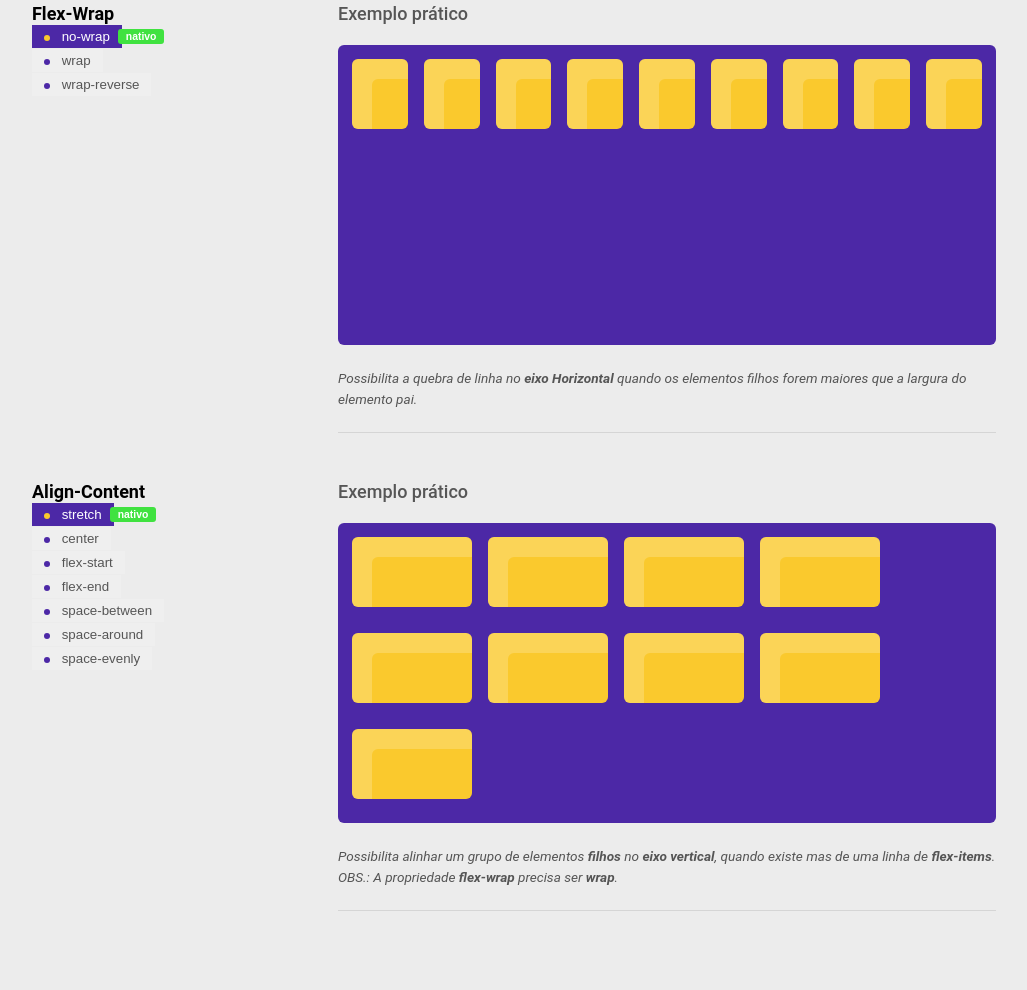
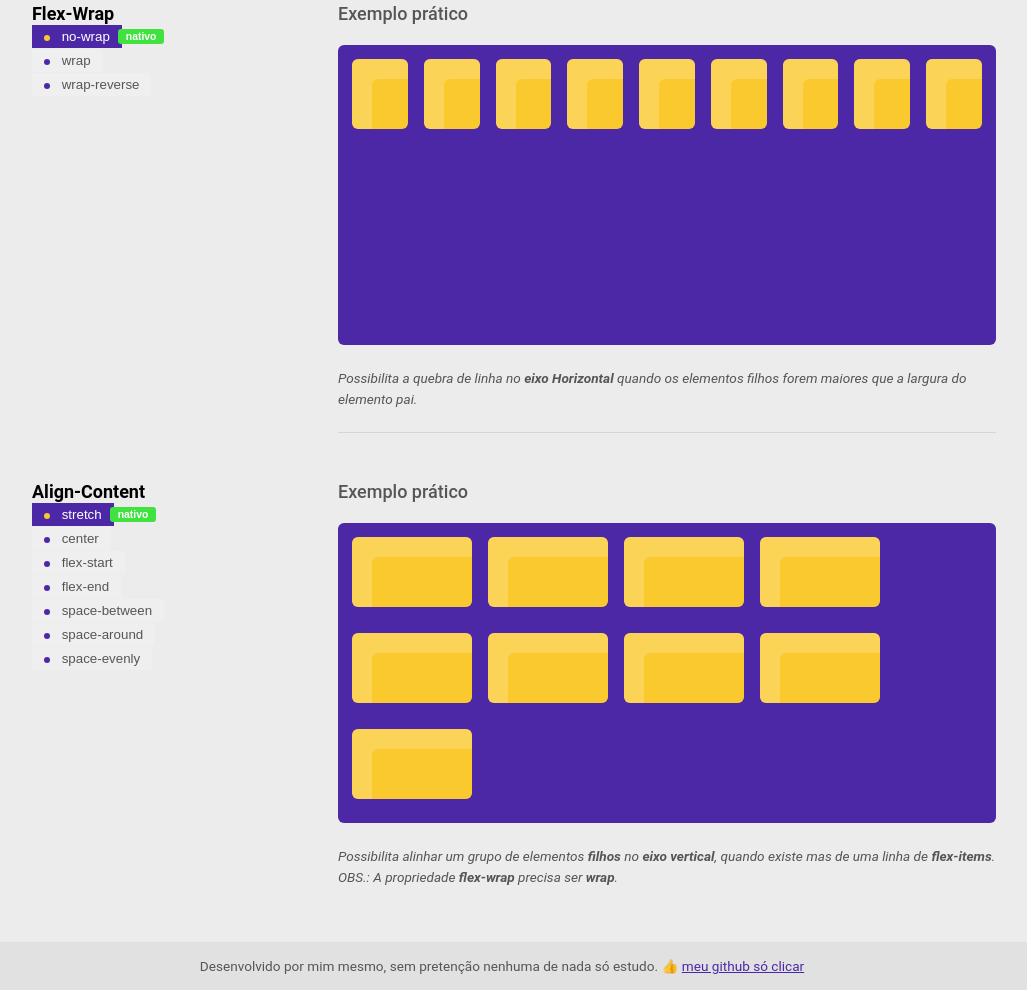
Before and after one commit to igorodriguesaraujo/Flexbox-Basico-na-Pratica, a plain HTML site: page index.html in a window 1280 px wide. Shown: the part 1473-2463 px from the top of the page, without its empty margins (138-1165 px from the left). Before the commit the page ends 2408 px from the top, so only its background shows below. Drawn offline with Linux system fonts and the light colour scheme.

Commit message:
Adicionando rodapé

```diff
--- a/css/base.css
+++ b/css/base.css
@@ -46,3 +46,23 @@
     box-shadow:inset 20px 20px 0 rgba(255,255,255,.2);
     transition: all 300ms;
   }
+
+  /* footer */
+  footer {
+      margin-top: 56px;
+    background: var(--color-gray-lighten);
+  }
+  footer .container {
+      margin-top: 0;
+      font-size:0.85rem;
+  }
+  footer p {
+    padding: 1rem .75rem;
+    text-align: center;
+    font-weight: 400;
+
+    color:var(--color-gray);
+    }
+    footer a {
+        color:var(--color-primary);
+    }
--- a/css/global.css
+++ b/css/global.css
@@ -3,6 +3,7 @@
     --color-secundary: #FAC92D;
     --color-gray: #565656;
     --color-gray-light: #c2c2c288;
+    --color-gray-lighten: #c2c2c244;
     --color-white:#fff;
     --color-nativo:#40e240;
 }
--- a/index.html
+++ b/index.html
@@ -289,10 +289,14 @@
                 <br>
                 <small><i>Possibilita alinhar um grupo de elementos <strong>filhos</strong> no <strong>eixo vertical</strong>, quando existe mas de uma linha de <strong>flex-items</strong>. OBS.: A propriedade <strong>flex-wrap</strong> precisa ser <strong>wrap</strong>.</i></small>
             </article>
-            <div class="divisor"></div>
         </section>
     </div>
 
+    <footer>
+        <div class="container">
+            <p>Desenvolvido por mim mesmo, sem pretenção nenhuma de nada só estudo. 👍 <a href="https://github.com/igorodrigues01" target="_blank">meu github só clicar</a></p>
+        </div>
+    </footer>
   <script src="./js/main.js"></script>
 </body>
 </html>
```
